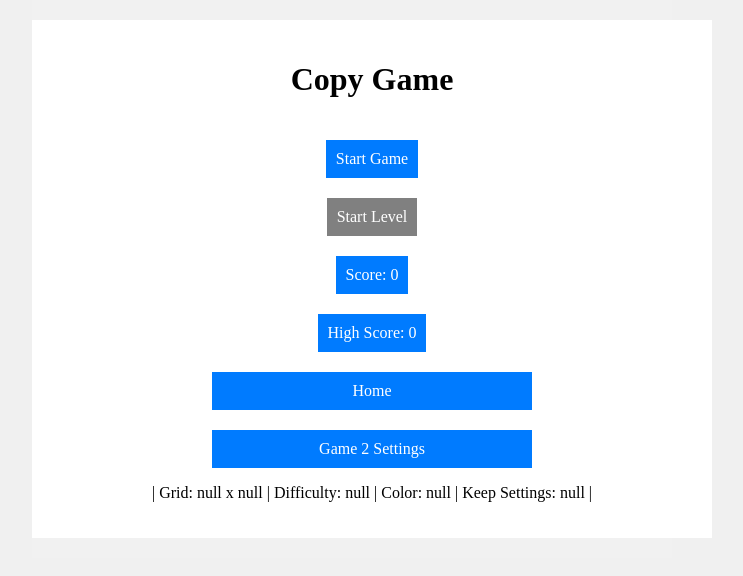
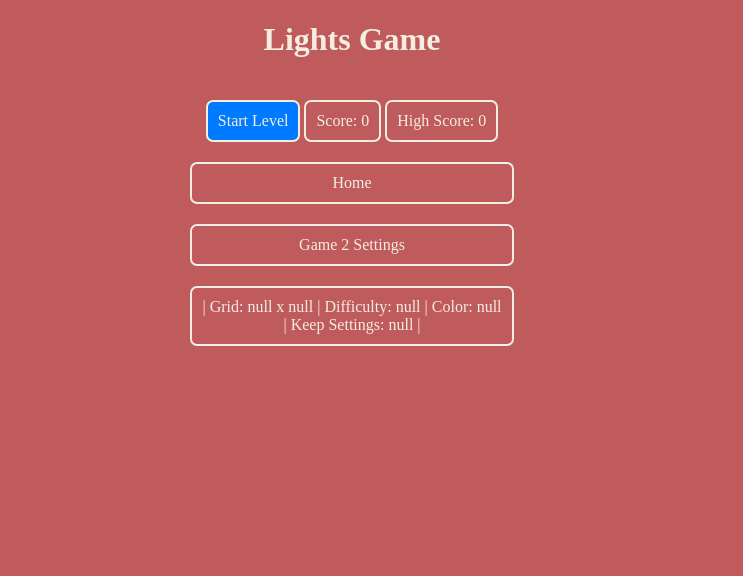
Before and after one commit to kroth353/TermProjectCisc474, a website: page game2.html in a window 1280 px wide. Shown: the whole page, without its empty margins (288-1031 px from the left). Drawn offline with Linux system fonts and the light colour scheme.

Commit message:
Updated Game 2 to match theme

```diff
--- a/game2.css
+++ b/game2.css
@@ -6,13 +6,27 @@ body {
     /* align-items: center; */
     height: 100vh; /* This ensures the container takes up the full viewport height */
     margin: 0; /* Remove default body margin */
-    background-color: #f0f0f0; /* Background color for the entire page */
+    background-color: #bf5a5d; /*white;*//*#f0f0f0; /* Background color for the entire page */
 }
 
-a,button {
+.directions-header {
+    /*position: absolute;
+    top: 10%;
+    left: 50%;
+    transform: translate(-50%, 0);*/
+    font-size: 5vh;
+    color: #bf5a5d;
+    font-family: "Andale Mono";
+}
+
+h1,h2,h3,p,span,label {
+    color: #f4ede1;
+}
+
+a,#gameValues,#settingValues {
     display: block;
-    background-color: #007bff;
-    color: white;
+    background-color: #bf5a5d;/*#007bff;*/
+    color: #f4ede1; /*white;*/
     text-decoration: none;
     padding: 10px;
     margin-top: 20px;
@@ -21,6 +35,24 @@ a,button {
     margin-right: auto;
     border: none;
     font: inherit;
+    border: solid 2px #f4ede1; /*white;*/
+    border-radius: 7px;
+}
+
+button {
+    display: inline-block;
+    background-color: #bf5a5d;/*#007bff;*/
+    color: #f4ede1; /*white;*/
+    text-decoration: none;
+    padding: 10px;
+    margin-top: 20px;
+    max-width: 300px;
+    margin-left: auto;
+    margin-right: auto;
+    border: none;
+    font: inherit;
+    border: solid 2px #f4ede1; /*white;*/
+    border-radius: 7px;
 }
 
 .leftcolumn {
@@ -30,10 +62,11 @@ a,button {
 }
 
 .middlecolumn {
+    font-family: inherit;
     float: left;
     width: 50%;
     height: 100%;
-    background-color: #f1f1f1;
+    background-color: #bf5a5d;; /*#f1f1f1;*/
 }
 
 .rightcolumn {
@@ -43,13 +76,20 @@ a,button {
 }
 
 .box {
+    font-family: inherit;
+    float: center;
     text-align: center;
-    background-color: white;
-    padding: 20px;
+    background-color: #bf5a5d;/*white;*/
+    padding: auto;
     width: 100%;
+    max-width: 500px;
     height: 100%;
     margin-top: 20px;
     margin-bottom: 20px;
+
+    margin-left: auto;
+    margin-right: auto;
+
 }
 
 .clearbox {
@@ -80,15 +120,24 @@ a,button {
     border: none;
 }
 
-/*
+
 .gameCell {
+    color: auto;/*#ffffff;*/
+    border-radius: 10px;
+    /*
     position: relative;
     margin: 0px;
     border: none;
     animation-name: pulse;
     --startColor: none;
     --pulseColor: none;
+    */
 }
+
+.gameCell:hover {
+    color: #f4ede1;
+}
+
 /*
 .easyPulse {
     animation-duration: 1s;
--- a/game2.html
+++ b/game2.html
@@ -14,13 +14,12 @@
             </div>
             <div class="middlecolumn">
                 <div class="box">
-                    <h1>Copy Game</h1>
+                    <h1>Lights Game</h1>
                     <!-- Game 2 Grid -->
                     <div id="game2Grid" class="gameGrid">
 
                     </div>
-                    <button id="startGameBtn" onclick="memoryGame()">Start Game</button>
-                    <button id="startLevelBtn" onclick="startLevel()" disabled>Start Level</button>
+                    <button id="startLevelBtn" onclick="startLevel()">Start Level</button>
                     <button id="gameScore">Score: 0</button>
                     <button id="highScore">High Score: 0</button>
                     <a href="index.html">Home</a>
--- a/js/game2.js
+++ b/js/game2.js
@@ -146,7 +146,7 @@ function getValues() {
         localStorage.setItem("size",sizeValue);
         localStorage.setItem("difficulty",diffValue);
         localStorage.setItem("color",colorValue);
-        localStorage.setItem("pulse","#ffffff");
+        localStorage.setItem("pulse","#f4ede1");
         localStorage.setItem("keep",keepValue);
         localStorage.setItem("easy",1);
         localStorage.setItem("medium",0.5);
@@ -175,6 +175,7 @@ function getValues() {
 
 // Update Button to refresh actual game 2 settings on the page.
 function updateSetVals() {
+    //console.log("updateSetVals Location: " + location.href);
     // input elements
     let sizeInput = document.querySelector("#sizePick");
     let diffInput1 = document.querySelector("#diffPick1");
@@ -194,6 +195,7 @@ function updateSetVals() {
     let diffValue;
     let colorValue;
     let keepValue;
+
     sizeValue = sizeInput.value;
     if (diffInput1.checked) diffValue = diffInput1.value;
     if (diffInput2.checked) diffValue = diffInput2.value;
@@ -210,10 +212,13 @@ function updateSetVals() {
 
 // Updates the game grid when the screen is resized
 window.onresize = setValues;
+// Updates the values in settings when page loads
+window.onload = updateSetVals;
 
 // Sets the values from the game 2 settings onto the game 2
 // page for the game grid and outputs
 function setValues() {
+    //console.log("setValues Location: " + JSON.stringify(location.href));
     //console.clear();
     // getting local variables
     let gridSize = localStorage.getItem("size");
@@ -241,8 +246,8 @@ function setValues() {
     console.log("Width: " + gridWidth);
     console.log("Height: " + gridHeight);
     console.log("cell size: " + cellSize);
-    // start level btn
-    disableStartLevelBtn();
+    //
+    enableStartLevelBtn();
     // HTML game grid
     let autos = "";
     for (let row = 0; row < gridSize; row++) {
@@ -292,6 +297,8 @@ function setValues() {
                 let isClickOn = localStorage.getItem("isClickOn");
                 if (isClickOn == "true") {
                     //console.log("Click Game Cell is On!");
+                    let pulseColor = localStorage.getItem("pulse");
+
                     seqArr.push(cellId);
                     // store cell id in cell sequence
                     sequenceStr = JSON.stringify(seqArr);
@@ -310,11 +317,12 @@ function setValues() {
                             highScoreOutput.innerHTML = "High Score: " + (count-1);
                         }
                         localStorage.setItem("pulseCount",count);
+                        updateCell(cellId,"#37FF00"); // green
                         enableStartLevelBtn();
-                        disableStartGameBtn();
                     } else if (isEqualSequence() == 1) {
                         console.log("Random and Cell are equal so far!");
-                        disableStartGameBtn();
+                        updateCell(cellId,pulseColor);
+                        disableStartLevelBtn();
                     } else if (isEqualSequence() == 0) {
                         console.log("Random and Cell are not equal!");
                         let count = localStorage.getItem("pulseCount");
@@ -322,9 +330,13 @@ function setValues() {
                         let scoreOutput = document.querySelector("#gameScore");
                         scoreOutput.innerHTML = "Score: " + (count-1);
                         localStorage.setItem("pulseCount",count);
-                        enableStartGameBtn();
+                        updateCell(cellId,"#FD0000"); // red
+                        enableStartLevelBtn();
                         toggleClickOff();
                     }
+                    let diffTime = localStorage.getItem("time");
+                    console.log("time difficulty: " + diffTime);
+                    setTimeout(() => updateCell(cellId,gridColor),1000*diffTime);
                     console.log("Cell Id: " + cellId);
                     console.log("Cell sequence: " + seqArr);
                 }
@@ -482,14 +494,6 @@ function enableStartLevelBtn() {
     let startLevelBtn = document.querySelector("#startLevelBtn");
     startLevelBtn.disabled = false;
     startLevelBtn.style.setProperty("background-color","#007bff");
-}
-
-// Enables the Start Level Button
-function memoryGame() {
-    // start game
-    console.log("Start Game!");
-    disableStartGameBtn();
-    enableStartLevelBtn();
 }
 
 // Actual function to call for the game 2 to start
```
Also changed, not shown: game2settings.html (+7 -9 lines). Lines whose indentation alone changed are shown as unchanged.
